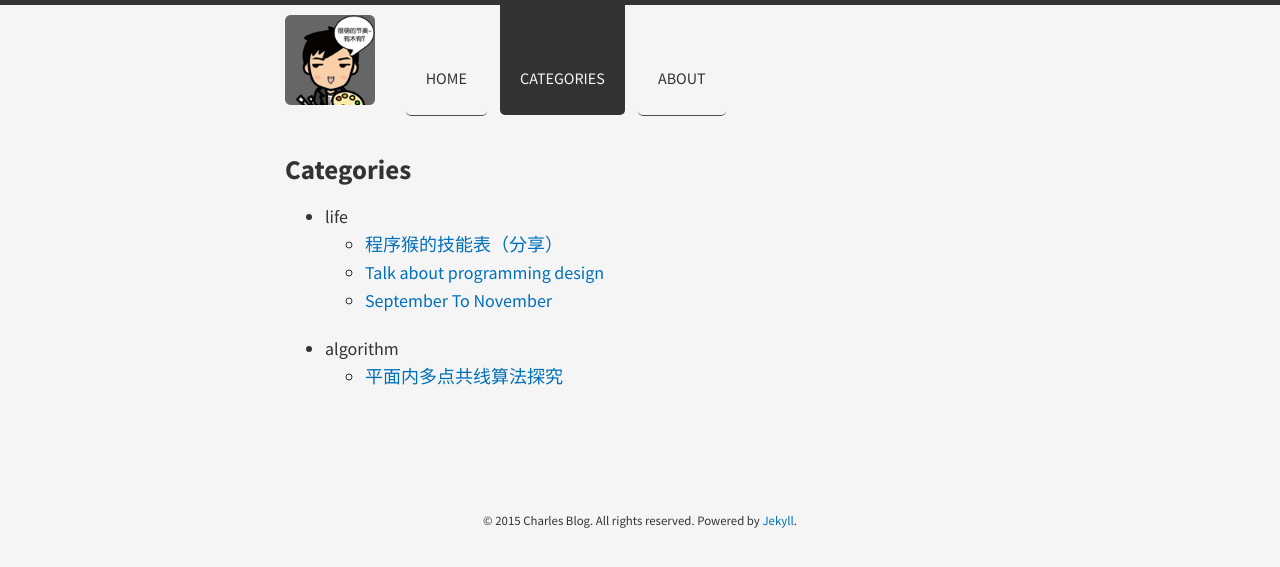
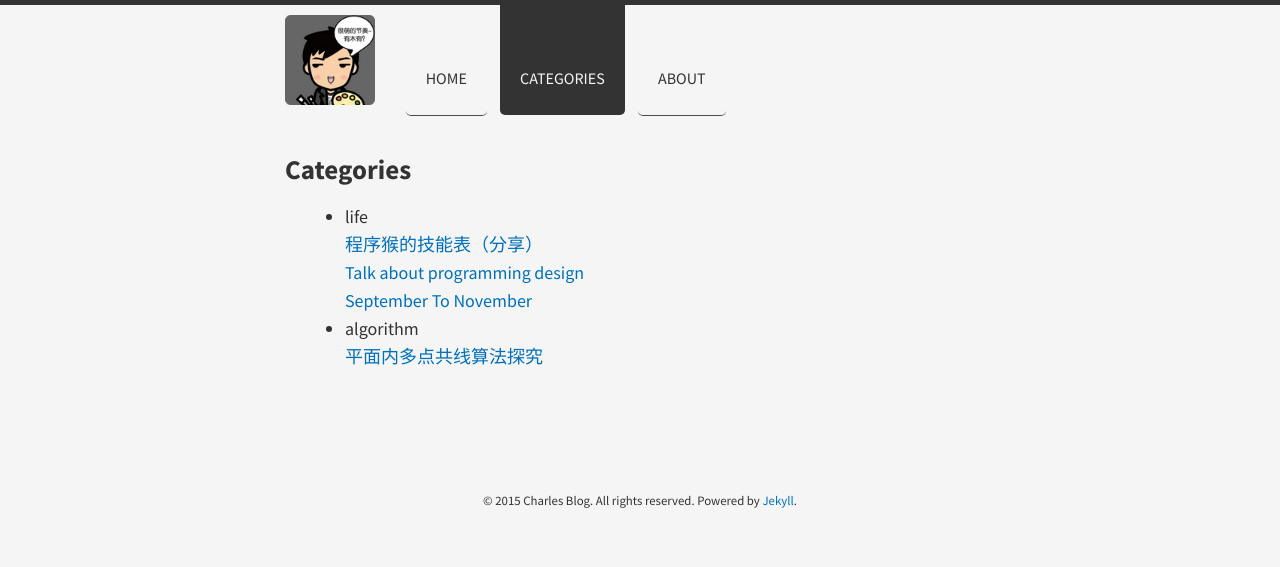
Before and after one commit to JavaCS3/blog, a Jekyll site: the page built from categories/index.html, in a window 1280 px wide. Shown: the top 567 px of the page. Built offline with Jekyll 4.4.1, drawn with Linux system fonts in a browser that asks for light colours; nearby versions of some CDN libraries; Markdown is read by kramdown in place of the engine named in the settings.

Commit message:
refine cat

```diff
--- a/categories/index.html
+++ b/categories/index.html
@@ -2,14 +2,17 @@
 layout: page
 title: Categories
 ---
-
-<ul>
+<div class="container">
+  <ul>
     {% for cat in site.category_list %}
-        <li>{{ cat }}</li>
-        <ul>
-            {% for page in site.categories[cat] %}
-            <li><a href="{{ site.baseurl }}{{ page.url }}">{{ page.title }}</a></li>
-            {% endfor%}
-        </ul>
+      <li>{{ cat }}</li>
+      <div class="card">
+          {% for page in site.categories[cat] %}
+            <div class="content">
+              <a href="{{ site.baseurl }}{{ page.url }}">{{ page.title }}</a>
+            </div>
+          {% endfor%}
+      </div>
     {% endfor%}
-</ul>
+  </ul>
+</div>
```
